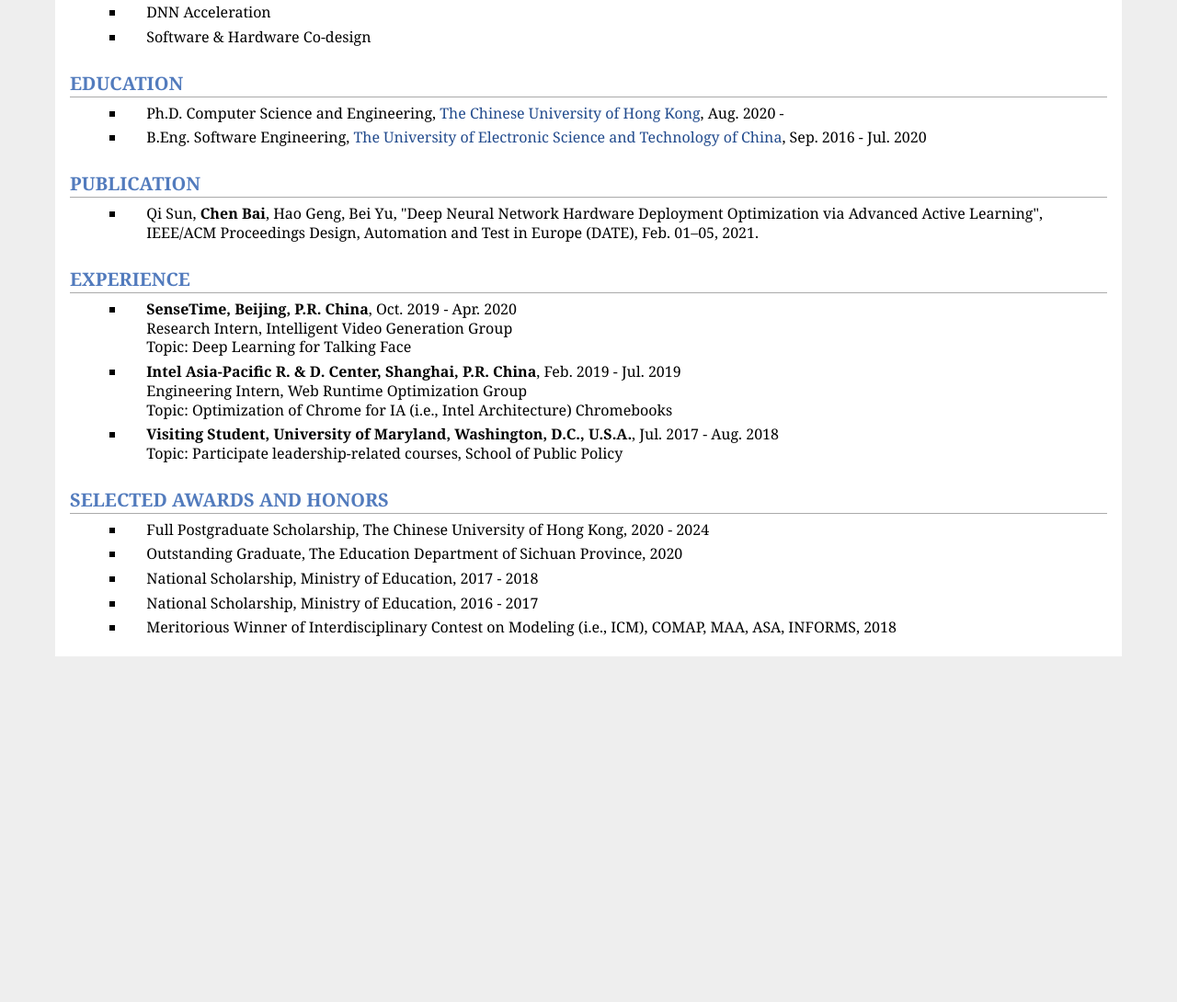
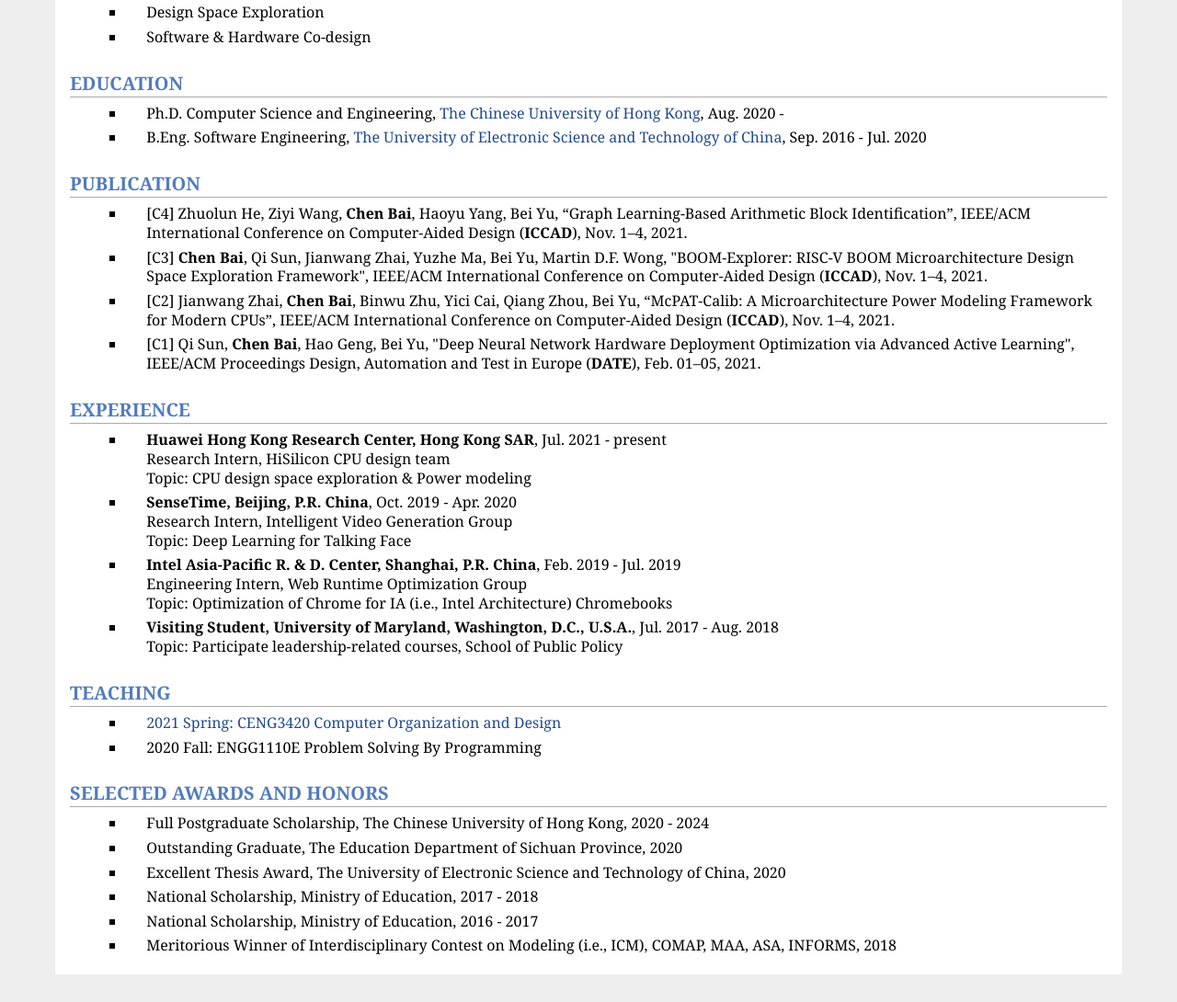
Before and after one commit to yyyyyt123/yyyyyt123.github.io, a plain HTML site: page index.html in a window 1280 px wide. Shown: the part 521-1611 px from the top of the page at 92% size. Before the commit the page ends 1265 px from the top, so only its background shows below. Drawn offline with Linux system fonts and the light colour scheme.

Commit message:
Update the web page

```diff
--- a/index.html
+++ b/index.html
@@ -23,13 +23,13 @@ Supervisor: <a href="http://www.cse.cuhk.edu.hk/~byu/">Professor Bei Yu</a></p>
 <h2>BIOGRAPHY</h2>
 <p>I am currently the first year Ph.D. student at <a href="http://www.cse.cuhk.edu.hk">the Department of Computer Science and Engineering</a> of <a href="http://www.cse.cuhk.edu.hk">The Chinese University of Hong Kong</a> under the supervision of <a href="http://www.cse.cuhk.edu.hk/~byu/">Prof. Bei Yu</a>. Previously, I received my B.Eng. from <a href="https://www.uestc.edu.cn/">The University of Electronic Science and Technology of China (UESTC)</a> in 2020.</p>
 <h2>CONTACT</h2>
-<p>Email: baichen318@foxmail.com / baichen318@gmail.com <br></p>
+<p>Email: baichen318@gmail.com <br></p>
 <p>GitHub: <a href="http://www.github.com/baichen318">baichen318</a><br></p>
 <p>LinkedIn: <a href="https://www.linkedin.com/in/chen-bai-b48b95152/">Chen BAI</a></p>
 <h2>RESEARCH INTERESTS</h2>
 <ul>
 <li>
-	<p>DNN Acceleration</p>
+	<p>Design Space Exploration</p>
 </li>
 <li>
 	<p>Software &amp; Hardware Co-design</p>
@@ -47,12 +47,35 @@ Aug. 2020 -</p>
 <h2>PUBLICATION</h2>
 <ul>
 	<li>
-		<p>Qi Sun, <b>Chen Bai</b>, Hao Geng, Bei Yu, "Deep Neural Network Hardware Deployment Optimization via Advanced Active Learning", IEEE/ACM Proceedings Design, Automation and Test in Europe (DATE), Feb. 01–05, 2021.
+		<p>
+			[C4] Zhuolun He, Ziyi Wang, <b>Chen Bai</b>, Haoyu Yang, Bei Yu, “Graph Learning-Based Arithmetic Block Identification”, IEEE/ACM International Conference on Computer-Aided Design (<b>ICCAD</b>), Nov. 1–4, 2021.
+		</p>
+	</li>
+	<li>
+		<p>
+			[C3] <b>Chen Bai</b>, Qi Sun, Jianwang Zhai, Yuzhe Ma, Bei Yu, Martin D.F. Wong, "BOOM-Explorer: RISC-V BOOM Microarchitecture Design Space Exploration Framework", IEEE/ACM International Conference on Computer-Aided Design (<b>ICCAD</b>), Nov. 1–4, 2021.
+		</p>
+	</li>
+	<li>
+		<p>
+			[C2] Jianwang Zhai, <b>Chen Bai</b>, Binwu Zhu, Yici Cai, Qiang Zhou, Bei Yu, “McPAT-Calib: A Microarchitecture Power Modeling Framework for Modern CPUs”, IEEE/ACM International Conference on Computer-Aided Design (<b>ICCAD</b>), Nov. 1–4, 2021.
+		</p>
+	</li>
+	<li>
+		<p>
+			[C1] Qi Sun, <b>Chen Bai</b>, Hao Geng, Bei Yu, "Deep Neural Network Hardware Deployment Optimization via Advanced Active Learning", IEEE/ACM Proceedings Design, Automation and Test in Europe (<b>DATE</b>), Feb. 01–05, 2021.
 		</p>
 	</li>
 </ul>
 <h2>EXPERIENCE</h2>
 <ul>
+	<li>
+		<p>
+			<b>Huawei Hong Kong Research Center, Hong Kong SAR</b>, Jul. 2021 - present<br>
+			Research Intern, HiSilicon CPU design team<br>
+			Topic: CPU design space exploration & Power modeling
+		</p>
+	</li>
 	<li>
 		<p>
 			<b>SenseTime, Beijing, P.R. China</b>, Oct. 2019 - Apr. 2020<br>
@@ -74,6 +97,15 @@ Aug. 2020 -</p>
 		</p>
 	</li>
 </ul>
+<h2>TEACHING</h2>
+<ul>
+	<li>
+		<p><a href="http://www.cse.cuhk.edu.hk/~byu/CENG3420/2021Spring/index.html">2021 Spring: CENG3420 Computer Organization and Design</a></p>
+	</li>
+	<li>
+		<p>2020 Fall: ENGG1110E Problem Solving By Programming</p>
+	</li>
+</ul>
 <h2>SELECTED AWARDS AND HONORS</h2>
 <ul>
 	<li>
@@ -81,6 +113,9 @@ Aug. 2020 -</p>
 	</li>
 	<li>
 		<p>Outstanding Graduate, The Education Department of Sichuan Province, 2020</p>
+	</li>
+	<li>
+		<p>Excellent Thesis Award, The University of Electronic Science and Technology of China, 2020</p>
 	</li>
 	<li>
 		<p>National Scholarship, Ministry of Education, 2017 - 2018</p>
```
